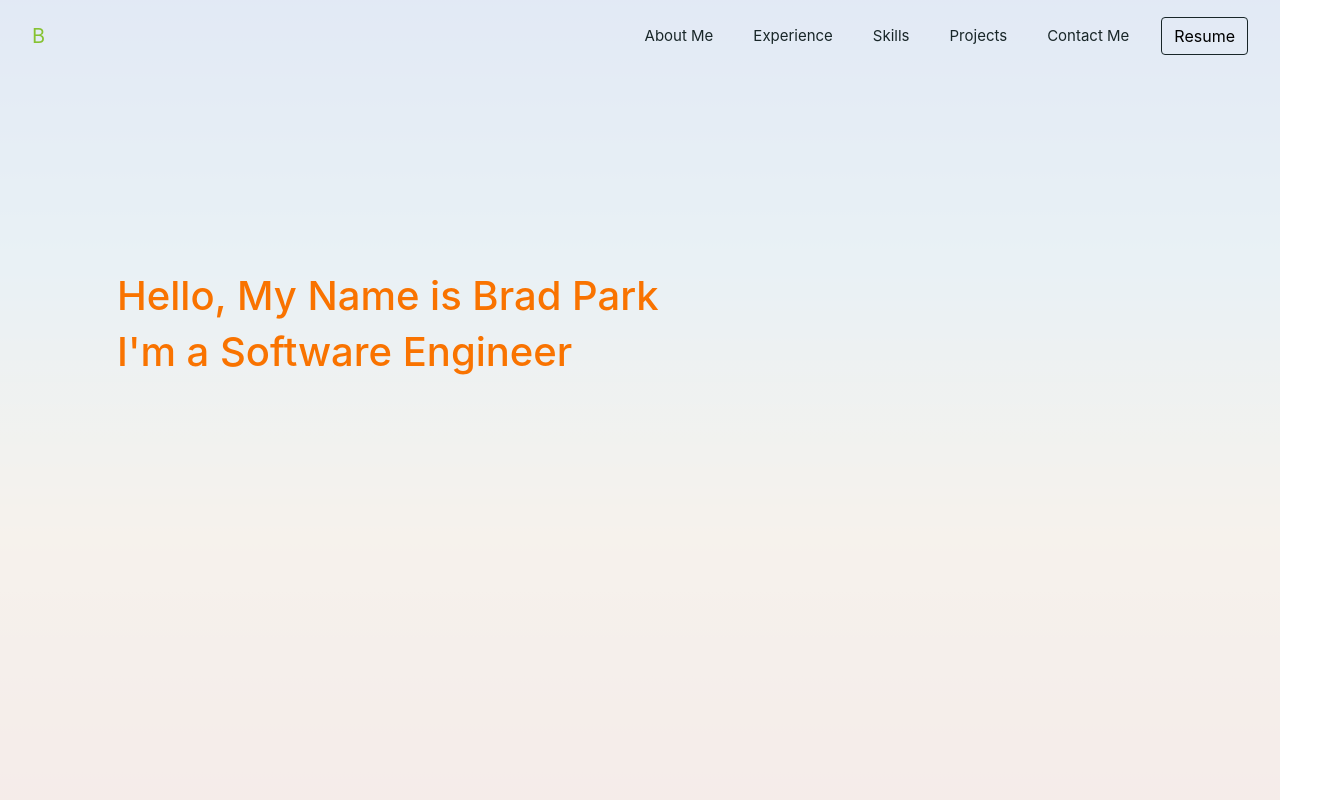
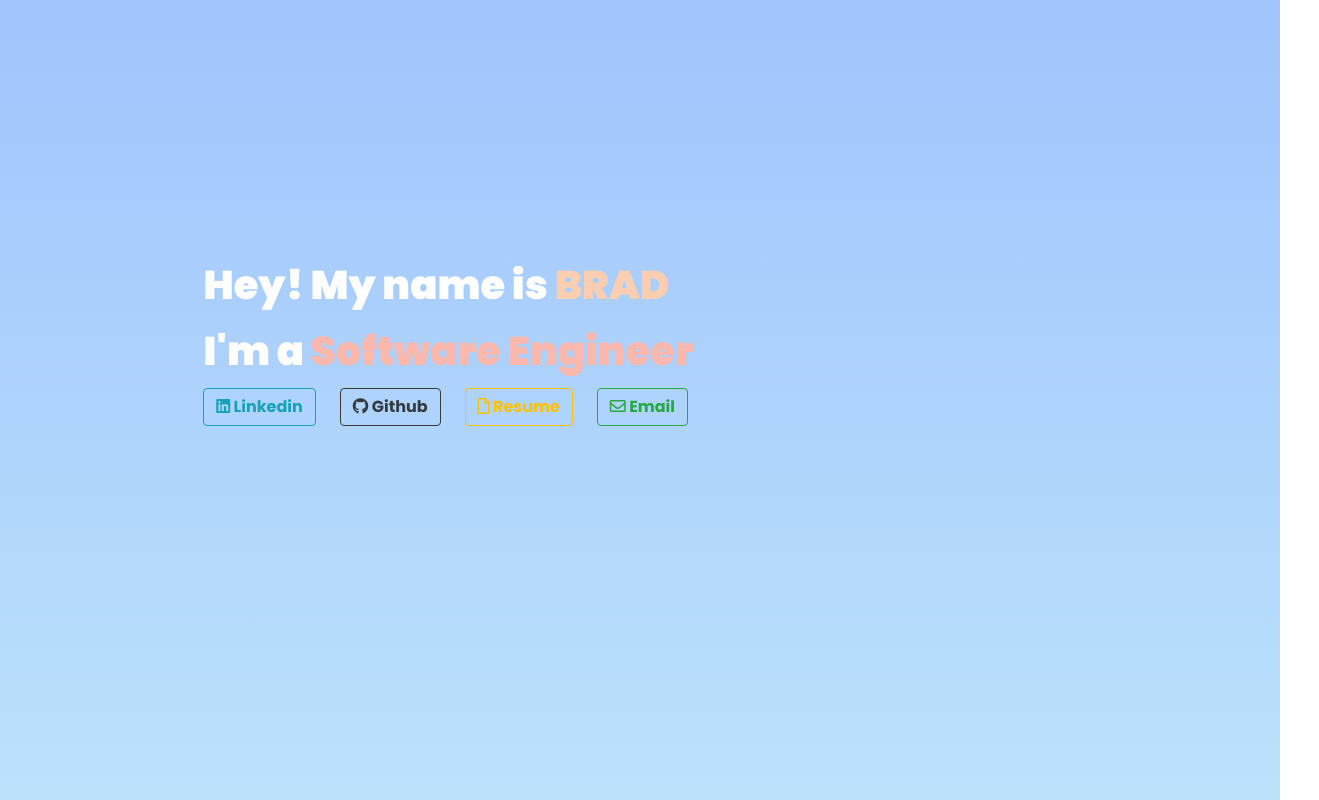
Before and after one commit to bradparksw/bradparksw.github.io, a React (Create React App) app: page / in a window 1280 px wide. Shown: the top 800 px of the page, 1319 px wide, since content can reach past the window. Built offline with nearby package versions, Linux system fonts and the light colour scheme.

Commit message:
added socials

```diff
--- a/package.json
+++ b/package.json
@@ -13,15 +13,11 @@
     "@testing-library/react": "^9.5.0",
     "@testing-library/user-event": "^7.2.1",
     "bootstrap": "^4.5.2",
-    "font-awesome": "^4.7.0",
     "jquery": "^3.5.1",
     "node-sass": "^4.14.1",
-    "particles.js": "^2.0.0",
     "react": "^16.13.1",
     "react-bootstrap": "^1.3.0",
     "react-dom": "^16.13.1",
-    "react-particles-js": "^3.3.0",
-    "react-radial-menu": "^1.0.0",
     "react-scripts": "3.4.3",
     "styled-components": "^5.1.1"
   },
--- a/public/index.html
+++ b/public/index.html
@@ -9,7 +9,8 @@
       name="description"
       content="Brad Park"
     />
-    <link href="https://fonts.googleapis.com/css2?family=Open+Sans:wght@800&display=swap" rel="stylesheet">
+    <link rel="stylesheet" href="https://cdnjs.cloudflare.com/ajax/libs/font-awesome/5.14.0/css/all.min.css">
+    <link href="https://fonts.googleapis.com/css2?family=Poppins:wght@700;900&display=swap" rel="stylesheet">
     <link rel="stylesheet" href="https://stackpath.bootstrapcdn.com/bootstrap/4.4.1/css/bootstrap.min.css" integrity="sha384-Vkoo8x4CGsO3+Hhxv8T/Q5PaXtkKtu6ug5TOeNV6gBiFeWPGFN9MuhOf23Q9Ifjh" crossorigin="anonymous">
     <link rel="apple-touch-icon" href="%PUBLIC_URL%/logo192.png" />
     <!--
@@ -26,14 +27,11 @@
       work correctly both with client-side routing and a non-root public URL.
       Learn how to configure a non-root public URL by running `npm run build`.
     -->
-
-    <script src="https://cdn.rawgit.com/progers/pathseg/master/pathseg.js"></script>
     <title>Brad Park</title>
   </head>
   <body>
     <noscript>You need to enable JavaScript to run this app.</noscript>
     <div id="root">
-      <div id="particles-js"></div>
     </div>
     <!--
       This HTML file is a template.
@@ -45,121 +43,9 @@
       To begin the development, run `npm start` or `yarn start`.
       To create a production bundle, use `npm run build` or `yarn build`.
     -->
-    <script src="https://cdn.jsdelivr.net/npm/particles.js@2.0.0/particles.min.js"></script>
     <script src="https://code.jquery.com/jquery-3.4.1.slim.min.js" integrity="sha384-J6qa4849blE2+poT4WnyKhv5vZF5SrPo0iEjwBvKU7imGFAV0wwj1yYfoRSJoZ+n" crossorigin="anonymous"></script>
     <script src="https://cdn.jsdelivr.net/npm/popper.js@1.16.0/dist/umd/popper.min.js" integrity="sha384-Q6E9RHvbIyZFJoft+2mJbHaEWldlvI9IOYy5n3zV9zzTtmI3UksdQRVvoxMfooAo" crossorigin="anonymous"></script>
     <script src="https://stackpath.bootstrapcdn.com/bootstrap/4.4.1/js/bootstrap.min.js" integrity="sha384-wfSDF2E50Y2D1uUdj0O3uMBJnjuUD4Ih7YwaYd1iqfktj0Uod8GCExl3Og8ifwB6" crossorigin="anonymous"></script>
-    <script>
-      particlesJS("particles-js", {
-        "particles": {
-          "number": {
-            "value": 380,
-            "density": {
-              "enable": true,
-              "value_area": 800
-            }
-          },
-          "color": {
-            "value": "#ffffff"
-          },
-          "shape": {
-            "type": "circle",
-            "stroke": {
-              "width": 0,
-              "color": "#000000"
-            },
-            "polygon": {
-              "nb_sides": 5
-            },
-            "image": {
-              "src": "img/github.svg",
-              "width": 100,
-              "height": 100
-            }
-          },
-          "opacity": {
-            "value": 0.5,
-            "random": false,
-            "anim": {
-              "enable": false,
-              "speed": 1,
-              "opacity_min": 0.1,
-              "sync": false
-            }
-          },
-          "size": {
-            "value": 3,
-            "random": true,
-            "anim": {
-              "enable": false,
-              "speed": 40,
-              "size_min": 0.1,
-              "sync": false
-            }
-          },
-          "line_linked": {
-            "enable": true,
-            "distance": 150,
-            "color": "#ffffff",
-            "opacity": 0.4,
-            "width": 1
-          },
-          "move": {
-            "enable": true,
-            "speed": 6,
-            "direction": "none",
-            "random": false,
-            "straight": false,
-            "out_mode": "out",
-            "bounce": false,
-            "attract": {
-              "enable": false,
-              "rotateX": 600,
-              "rotateY": 1200
-            }
-          }
-        },
-        "interactivity": {
-          "detect_on": "canvas",
-          "events": {
-            "onhover": {
-              "enable": true,
-              "mode": "grab"
-            },
-            "onclick": {
-              "enable": true,
-              "mode": "push"
-            },
-            "resize": true
-          },
-          "modes": {
-            "grab": {
-              "distance": 140,
-              "line_linked": {
-                "opacity": 1
-              }
-            },
-            "bubble": {
-              "distance": 400,
-              "size": 40,
-              "duration": 2,
-              "opacity": 8,
-              "speed": 3
-            },
-            "repulse": {
-              "distance": 200,
-              "duration": 0.4
-            },
-            "push": {
-              "particles_nb": 4
-            },
-            "remove": {
-              "particles_nb": 2
-            }
-          }
-        },
-        "retina_detect": true
-      });
-    </script>
+    <script src="https://cdn.jsdelivr.net/npm/typed.js@2.0.11"></script>
   </body>
 </html>
--- a/src/App.css
+++ b/src/App.css
@@ -8,12 +8,12 @@
   top: 0;
   left: 0;
   width: 100%;
-  height: 100%;
-  background-image: linear-gradient(#a1c4fd, #c2e9fb, #ffecd2, #fad0c4);
+  height: 500%;
+  background-image: linear-gradient(#a1c4fd, #c2e9fb, #ffecd2, #fad0c4, #fecfef);
   -ms-overflow-style: none;  /* IE and Edge */
   scrollbar-width: none;  /* Firefox */
 }
 
-.App::-webkit-scrollbar {
-  display: none;
+html {
+  scroll-behavior: smooth !important;
 }
--- a/src/App.js
+++ b/src/App.js
@@ -3,15 +3,16 @@ import './App.css';
 
 import Home from './components/Home'
 import Header from './components/Header'
+import Skills from './components/Skills'
+
 
 class App extends Component {
   render() {
     return (
-      <div className="App" style={{
-        backgroundColor: "linear-gradient(#a1c4fd, #c2e9fb);"
-      }}>
+      <div className="App">
         <Header />
         <Home />
+
       </div>
     )
   }
--- a/src/Home.css
+++ b/src/Home.css
@@ -1,19 +1,141 @@
+@import url('https://fonts.googleapis.com/css?family=Anton|Roboto');
+
 .overlay{
     position: absolute;
-    min-height: 100%;
+    min-height: 100vh;
     min-width: 100%;
     left: 0;
     top: 0;
-    background: rgba(244, 244, 244, 0.79);
+}
+
+.home-container {
+	margin-top: 32vh;
 }
 
 .intro{
-    position: absolute;
-    top: 30%;
+	left: 6%;
     margin: auto;
-    padding: 2em;
-
 }
 .intro h1{
- color:#F97300 ;
+    color:white ;
+    font-family: 'Poppins', sans-serif;
+    font-size: 40px;
+    padding: 5px;
+    font-weight: 900;
 }
+
+#swe {
+	color: #fdb8ae;
+}
+.connect-container {
+	margin-left: 14vw !important;
+}
+
+.socials {
+	font-family: 'Poppins', sans-serif;
+	font-weight: 700;
+}
+
+@media all and (min-width: 551px) {
+	.mobile-br { display: none }
+}
+
+@media all and (max-width: 550px) {
+	.mobile-br { display: inline }
+}
+
+/* Animation for my name */
+
+.name span {
+    color: #fcceb1;
+    cursor: pointer;
+	display: inline-block;
+	font-size: 40px;
+	user-select: none;
+	line-height: .8;
+}
+
+.name {
+	font-family: 'Poppins', sans-serif;
+	perspective: 1000px;
+	white-space: nowrap;
+}
+
+.name span:nth-child(1).active {
+	animation: balance 1.5s ease-out;
+	transform-origin: bottom left;
+}
+
+@keyframes balance {
+	0%, 100% {
+		transform: rotate(0deg);
+	}
+
+	30%, 60% {
+		transform: rotate(-45deg);
+	}
+}
+
+.name span:nth-child(2).active {
+	animation: shrinkjump 1s ease-in-out;
+	transform-origin: bottom center;
+}
+
+@keyframes shrinkjump {
+	10%, 35% {
+		transform: scale(2, .2) translate(0, 0);
+	}
+
+	45%, 50% {
+		transform: scale(1) translate(0, -150px);
+	}
+
+	80% {
+		transform: scale(1) translate(0, 0);
+	}
+}
+
+.name span:nth-child(3).active {
+	animation: falling 2s ease-out;
+	transform-origin: bottom center;
+}
+
+@keyframes falling {
+	12% {
+		transform: rotateX(240deg);
+	}
+
+	24% {
+		transform: rotateX(150deg);
+	}
+
+	36% {
+		transform: rotateX(200deg);
+	}
+
+	48% {
+		transform: rotateX(175deg);
+	}
+
+	60%, 85% {
+		transform: rotateX(180deg);
+	}
+
+	100% {
+		transform: rotateX(0deg);
+	}
+}
+
+.name span:nth-child(4).active {
+	animation: rotate 1s ease-out;
+}
+
+@keyframes rotate {
+	20%, 80% {
+		transform: rotateY(180deg);
+	}
+
+	100% {
+		transform: rotateY(360deg);
+	}
+}
--- a/src/components/Header.js
+++ b/src/components/Header.js
@@ -1,17 +1,34 @@
-import React, {Component} from 'react';
+import React, {useEffect} from 'react';
+import $ from 'jquery';
 import '../header.css'
 
 function openResume() {
   window.open('/resume.pdf');
 }
 
-class Header extends Component {
+function Header() {
+  useEffect(() => {
+    $('body').css('padding-top', $('.navbar').outerHeight() + 'px')
 
+    if ($('.smart-scroll').length > 0) {
+        var last_scroll_top = 0;
+        $(window).on('scroll', function() {
+            var scroll_top = $(this).scrollTop();
+            if (scroll_top === 0) {
+              $('.smart-scroll').removeClass('shadow mb-5 rounded');
+            } else if(scroll_top < last_scroll_top) {
+                $('.smart-scroll').removeClass('scrolled-down').addClass('scrolled-up shadow mb-5 rounded');
+            } else {
+                $('.smart-scroll').removeClass('scrolled-up shadow mb-5 rounded').addClass('scrolled-down');
+            }
+            last_scroll_top = scroll_top;
+        });
+    }
+  });
 
-  render() {
   return (
-      <nav className="navbar transparent navbar-inverse navbar-expand-md fixed-top" style={{padding: '1rem 2rem 1rem 2rem'}}>
-        <a className="navbar-brand" href="/#header">B</a>
+    <nav className="navbar smart-scroll transparent navbar-inverse navbar-expand-md fixed-top" style={{padding: '1rem 2rem 1rem 2rem'}}>
+      <a className="navbar-brand" href="/#home">B</a>
       <button className="navbar-toggler" type="button" data-toggle="collapse" data-target="#navbarCollapse" aria-controls="navbarCollapse" aria-expanded="false" aria-label="Toggle navigation">
         <span className="navbar-toggler-icon">
           <i className="fa fa-navicon" style={{color:'#fff', fontSize:'28px'}}></i>
@@ -19,6 +36,9 @@ class Header extends Component {
       </button>
       <div className="collapse navbar-collapse" id="navbarCollapse">
         <ol className="navbar-nav ml-auto">
+        <li className="nav-item">
+                <a className="nav-link" href="/#home">Home</a>
+            </li>
             <li className="nav-item">
                 <a className="nav-link" href="/#about">About Me</a>
             </li>
@@ -37,9 +57,9 @@ class Header extends Component {
         </ol>
         <button onClick={openResume} className="btn btn-outline-success my-2 my-sm-0 resume" type="button">Resume</button>
       </div>
+      <div class="the-blur"></div>
     </nav>
   )
 }
-}
 
 export default Header;
--- a/src/components/Home.js
+++ b/src/components/Home.js
@@ -1,24 +1,96 @@
-import React, {Component, useEffect} from 'react';
+import React, {useEffect} from 'react';
 import $ from 'jquery'
 import '../Home.css';
+
+function openLinkedin() {
+  window.open('https://www.linkedin.com/in/bradparksw/');
+}
+
+function openGithub() {
+  window.open('https://www.github.com/bradparksw/');
+}
+
+function openEmail() {
+  window.open('mailto:bradparksw@gmail.com');
+}
+
+function openResume() {
+  window.open('/resume.pdf');
+}
 
 function Home() {
   useEffect(() => {
     $('.header').height($(window).height());
+
+    const spans = document.querySelectorAll('.name span');
+
+    spans.forEach((span, idx) => {
+      span.addEventListener('click', (e) => {
+        e.target.classList.add('active');
+      });
+      span.addEventListener('animationend', (e) => {
+        e.target.classList.remove('active');
+      });
+
+      // Initial animation
+      setTimeout(() => {
+        span.classList.add('active');
+      }, 750 * (idx+1))
+    });
+
   });
 
   return (
-    <header className="header">
-      <div className="overlay">
-        <div className="container">
-          <div className="intro">
-            <h1> Hello, My Name is Brad Park</h1>
-            <h1> I'm a Software Engineer</h1>
+    <section id="home">
+      <header className="header">
+        <div className="overlay">
+          <div className="container-fluid home-container">
+            <div className="row">
+              <div className="col-sm-7 intro">
+                <h1> Hey! My name is
+                  <span> </span>
+                  <span className="mobile-br"><br></br></span>
+                  <span class="name nowrap">
+                    <span>B</span>
+                    <span>R</span>
+                    <span>A</span>
+                    <span>D</span>
+                  </span>
+                </h1>
+                <h1> I'm a <span id="swe">Software Engineer</span></h1>
+              </div>
+              <div className="col-sm-3">
+
+              </div>
+            </div>
+          </div>
+          <div className="container-xl connect-container">
+           <div className="row connect">
+              <div className="col-m-1 socials">
+                <button onClick={openLinkedin} class="btn btn-outline-info">
+                  <i className="fab fa-linkedin" /> Linkedin
+                </button>
+              </div>
+              <div className="col-m-1 socials">
+                <button onClick={openGithub} type="button" class="btn btn-outline-dark">
+                  <i className="fab fa-github" /> Github
+                </button>
+              </div>
+              <div className="col-m-1 socials">
+                <button onClick={openResume} type="button" class="btn btn-outline-warning">
+                  <i className="far fa-file" /> Resume
+                </button>
+              </div>
+              <div className="col-m-1 socials">
+                <button onClick={openEmail} type="button" class="btn btn-outline-success">
+                  <i className="far fa-envelope" /> Email
+                </button>
+              </div>
+            </div>
           </div>
         </div>
-      </div>
-
-    </header>
+      </header>
+    </section>
   )
 }
 
--- /dev/null
+++ b/src/components/Skills.js
@@ -0,0 +1,23 @@
+import React, {useEffect} from 'react';
+import $ from 'jquery'
+import '../Home.css';
+
+function Home() {
+  useEffect(() => {
+    $('.header').height($(window).height());
+  });
+
+  return (
+    <header className="header">
+      <div className="overlay">
+        <div className="container">
+          <div className="intro">
+          </div>
+        </div>
+      </div>
+
+    </header>
+  )
+}
+
+export default Home;
--- a/src/header.css
+++ b/src/header.css
@@ -1,35 +1,39 @@
-.navbar {
-    transition: top 0.5s ease;
-
+.smart-scroll{
+    position: fixed;
+    top: 0;
+    right: 0;
+    left: 0;
+    z-index: 500;
 }
-
-.navbar-hide {
-    top: -56px;
+.scrolled-down{
+    transform:translateY(-100%); transition: all 0.3s ease-in-out;
 }
-
+.scrolled-up{
+    transform:translateY(0); transition: all 0.3s ease-in-out;
+}
 
 .navbar-nav ol {
     list-style: decimal;
     color: black;
 }
 
-
 .navbar {
+    font-family: 'Poppins', sans-serif;
     font-size: 15px;
     background: none;
 }
 
 .navbar-brand {
-    color: #86C232
+    color: #fcceb1;
 }
 
 .nav-link {
-    color: #182628;
+    color: white;
     margin-left: 1.5rem;
 }
 
 .nav-link:hover {
-    color: #61892F;
+    color: #fcceb1;
 }
 
 .btn {
@@ -37,10 +41,11 @@
 }
 
 .resume {
-    color: black !important;
-    border-color: #182628 !important;
+    color: white !important;
+    border-color: white !important;
 }
 
 .resume:hover {
+    color: #fcceb1 !important;
     background-color: white !important;
 }
--- a/src/index.js
+++ b/src/index.js
@@ -2,7 +2,6 @@ import React from 'react';
 import ReactDOM from 'react-dom';
 import App from './App';
 import * as serviceWorker from './serviceWorker';
-import '../node_modules/font-awesome/css/font-awesome.min.css';
 import 'bootstrap/dist/css/bootstrap.css';
 
 ReactDOM.render(
```
Also changed, not shown: 1 other file (tests, documents, lock files or other folders). Lines whose indentation alone changed are shown as unchanged.
